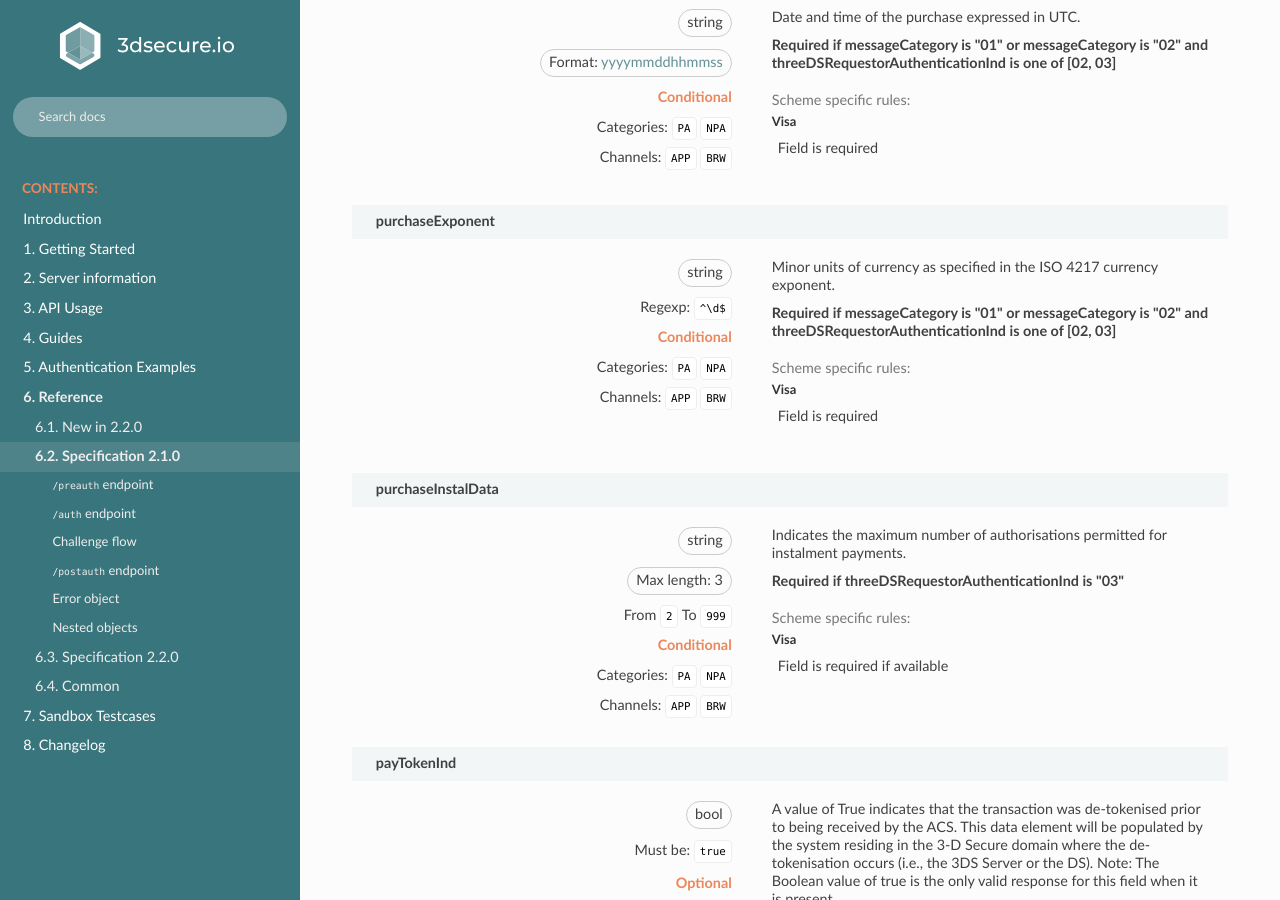
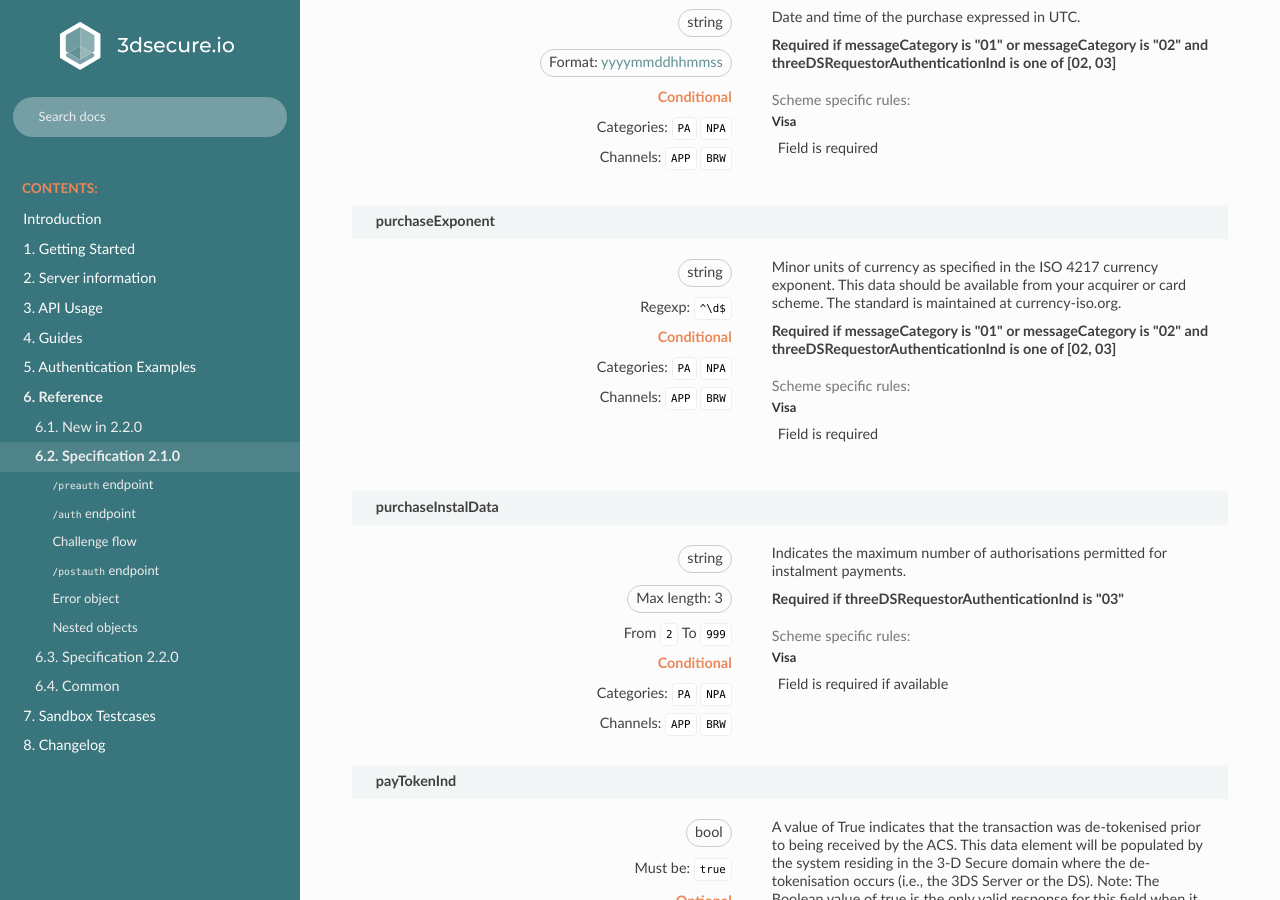
Before and after one commit to clearhaus/3DSv2-api-documentation, a Sphinx documentation site: the page built from source/specification_210.rst, in a window 1280 px wide and 900 px high, scrolled down 14036 px. Built offline with Sphinx 7.4.7 and the Read the Docs theme 2.0.0, drawn with Linux system fonts in a browser that asks for light colours.

```diff
--- a/source/_static/areq_210.html
+++ b/source/_static/areq_210.html
@@ -1893,7 +1893,7 @@
 </div>
 </div>
 </td>
-<td class='argdesc'><div class='description'>Minor units of currency as specified in the ISO 4217 currency exponent.</div>
+<td class='argdesc'><div class='description'>Minor units of currency as specified in the ISO 4217 currency exponent. This data should be available from your acquirer or card scheme. The standard is maintained at currency-iso.org.</div>
 <div class='conditions'>
 <div class=''>
 Required if messageCategory is "01" or messageCategory is "02" and threeDSRequestorAuthenticationInd is one of [02, 03]</div>
--- a/source/_static/areq_220.html
+++ b/source/_static/areq_220.html
@@ -2098,7 +2098,7 @@
 </div>
 </div>
 </td>
-<td class='argdesc'><div class='description'>Minor units of currency as specified in the ISO 4217 currency exponent.</div>
+<td class='argdesc'><div class='description'>Minor units of currency as specified in the ISO 4217 currency exponent. This data should be available from your acquirer or card scheme. The standard is maintained at currency-iso.org.</div>
 <div class='conditions'>
 <div class=''>
 Required if messageCategory is "01" or messageCategory is "02" and threeDSRequestorAuthenticationInd is one of [02, 03] or threeRIInd is one of [01, 02, 06, 07, 08, 09, 11]</div>
```
